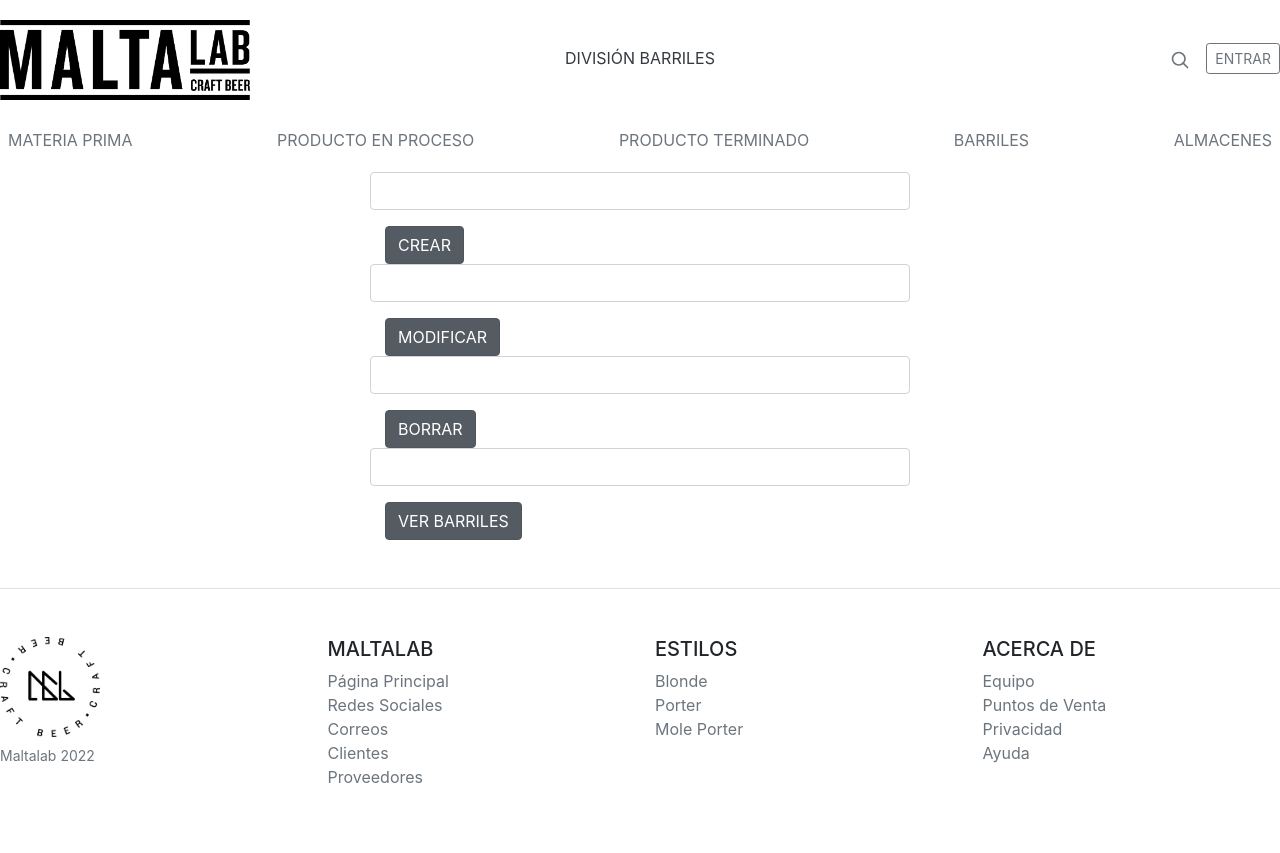
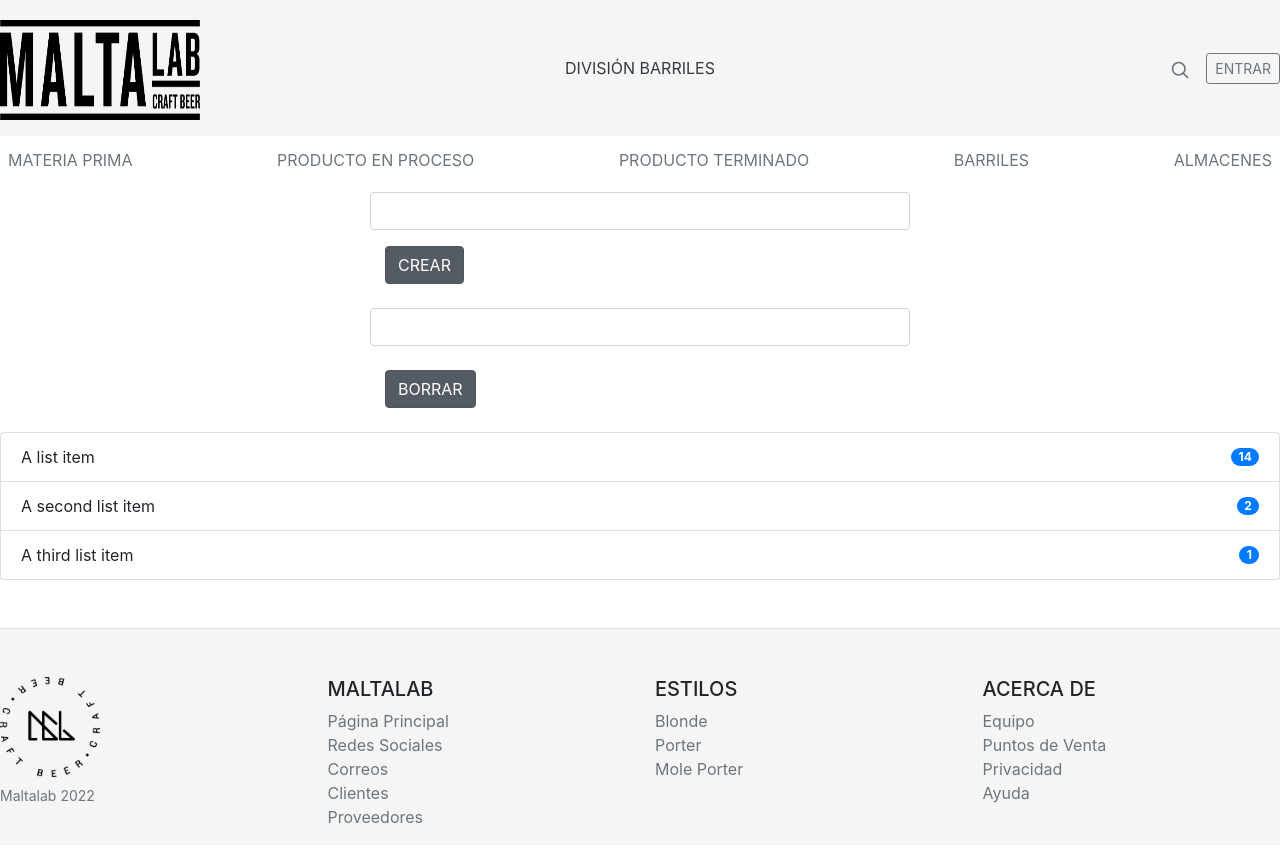
Before and after one commit to chiliwis/CRUD_ML, a plain HTML site: page index.html in a window 1280 px wide. Drawn offline with nearby package versions, Linux system fonts and the light colour scheme.

Commit message:
local storage  lista y espacios

```diff
--- a/Assets/css/main.css
+++ b/Assets/css/main.css
@@ -0,0 +1,12 @@
+
+
+header {
+    background-color: whitesmoke;
+}
+
+footer{
+   position: absolute;
+    botton: 0;
+    width: 100%;
+    background-color: whitesmoke;
+}
--- a/Assets/js/main.js
+++ b/Assets/js/main.js
@@ -1,6 +1,8 @@
 console.log("Entro al main.js");
 
 let numbarril = [];
+let nombre_previo = "";
+let editando = false;
 
 const CrearBarril = document.getElementById ("CrearBarril");
 const BorrarBarril = document.getElementById ("BorrarBarril");
@@ -8,9 +10,17 @@ const BorrarBarril = document.getElementById ("BorrarBarril");
 function agregarBarril() {
     const barril = CrearBarril.value;
     numbarril.push(barril);
-    console.log(numbarril)
+    localStorage.setItem("numbarril", JSON.stringify(numbarril));
+
+    // console.log(numbarril)
+}
+
+function actualizarLista(){
+
 }
 
 function borrarBarril() {
-    console.log("Entro a borrarBarril");
+   localStorage.clear();
+   numbarril = []
+   console.log(numbarril);
 }
--- a/index.html
+++ b/index.html
@@ -15,7 +15,7 @@
     <header class="blog-header py-3">
         <div class="row flex-nowrap justify-content-between align-items-center">
             <div class="col-4 pt-1">
-                <img src="/Assets/images/Logo_MaltaLab_transparente.png" alt="ML" height="80px" width="250px">
+                <img src="/Assets/images/Logo_MaltaLab_transparente.png" alt="ML" height="100px" width="200px">
 
             </div>
             <div class="col-4 text-center">
@@ -60,7 +60,7 @@
             </div>
         </div>
     </div>
-    <div class="container mt-8">
+    <!-- <div class="container mt-8">
         <div class="row">
             <div class="offset-md-3 col-md-6">
                 <div class="form-group">
@@ -73,14 +73,14 @@
                 </div>
             </div>
         </div>
-    </div>
+    </div> -->
  <div class="container mt-8">
         <div class="row">
             <div class="offset-md-3 col-md-6">
-                <div class="form-group">
+                <div class="form-group mt-4">
                     <input type="text" class="form-control" id="BorrarBarril">
                 </div>
-                <div class="btn-group-toggle col-md-6" data-toggle="buttons" onclick="borrarBarril()">
+                <div class="btn-group-toggle col-md-6 mt-4" data-toggle="buttons" onclick="borrarBarril()">
                     <label class="btn btn-secondary active">
                         <input type="checkbox" checked> BORRAR
                     </label>
@@ -88,7 +88,7 @@
             </div>
         </div>
     </div>
-    <div class="container mt-8">
+    <!-- <div class="container mt-8">
         <div class="row">
             <div class="offset-md-3 col-md-6">
                 <div class="form-group">
@@ -101,7 +101,22 @@
                 </div>
             </div>
         </div>
-    </div>
+    </div> -->
+    <ul class="list-group mt-4">
+        <li class="list-group-item d-flex justify-content-between align-items-center">
+          A list item
+          <span class="badge badge-primary badge-pill">14</span>
+        </li>
+        <li class="list-group-item d-flex justify-content-between align-items-center">
+          A second list item
+          <span class="badge badge-primary badge-pill">2</span>
+        </li>
+        <li class="list-group-item d-flex justify-content-between align-items-center">
+          A third list item
+          <span class="badge badge-primary badge-pill">1</span>
+        </li>
+      </ul>
+
         <script src="https://cdn.jsdelivr.net/npm/bootstrap@4.6.2/dist/js/bootstrap.bundle.min.js"
             integrity="sha384-Fy6S3B9q64WdZWQUiU+q4/2Lc9npb8tCaSX9FK7E8HnRr0Jz8D6OP9dO5Vg3Q9ct"
             crossorigin="anonymous"></script>
```
